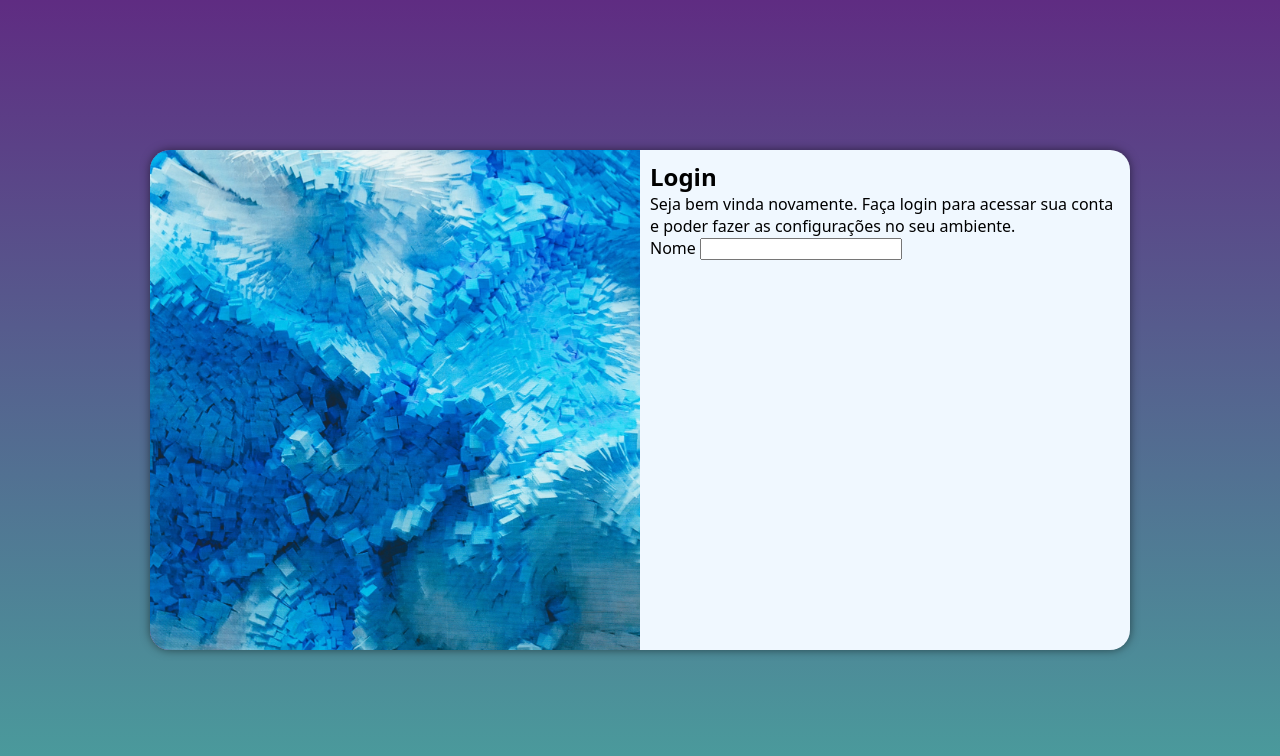
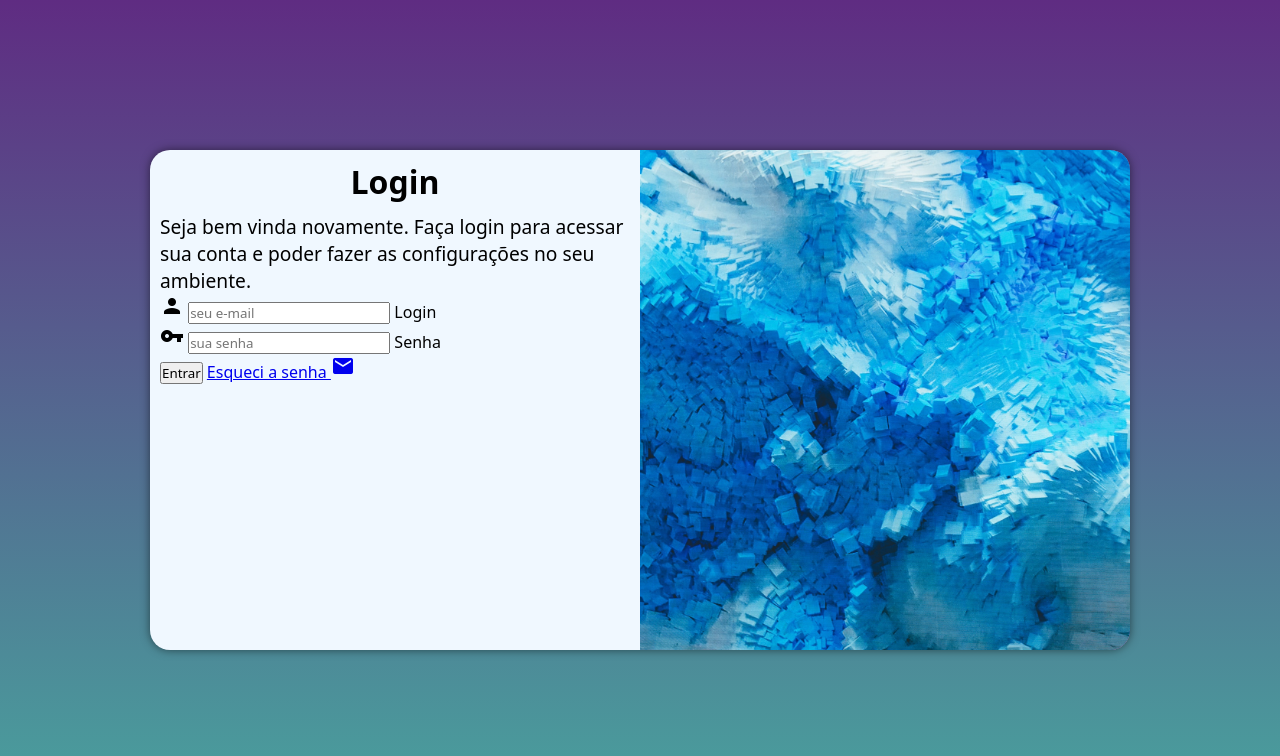
Before and after one commit to Beto2Franca/projeto-login, a plain HTML site: page index.html in a window 1280 px wide. Drawn offline with Linux system fonts and the light colour scheme.

Commit message:
formulario projeto login

```diff
--- a/estilos/media-query.css
+++ b/estilos/media-query.css
@@ -45,13 +45,23 @@
     }
 
     section#login > div#imagem{
-        float: left;
+        float: right;
         width: 50%;
         height: 100%;
     }
 
     section#login > div#formulario{
-        float: right;
+        float: left;
         width: 50%;
     }
+
+    div#formulario > h1{
+       font-size: 2em;
+
+
+    }
+
+    div#formulario > p{
+        font-size: 1.2em;
+    }
 }
--- a/estilos/style.css
+++ b/estilos/style.css
@@ -43,8 +43,8 @@ section#login{
 
     /* Fazer uam animação quando for mudar de telas. Celuar, tablte, etc. Transition */
 
-    transition: width .2s, height .2s;
-    transition-timing-function: ease;
+    /* transition: width .2s, height .2s;
+    transition-timing-function: ease; */
 }
 
 section#login > div#imagem{
@@ -59,3 +59,13 @@ div#formulario{
     display: block;
     padding: 10px;
 }
+
+div#formulario > h1{
+    text-align: center;
+    margin-bottom: 10px;
+
+}
+
+div#formulario > p{
+    font-size: 0.8em;
+}
--- a/index.html
+++ b/index.html
@@ -5,6 +5,7 @@
     <meta http-equiv="X-UA-Compatible" content="IE=edge">
     <meta name="viewport" content="width=device-width, initial-scale=1.0">
     <title>Tela de Login</title>
+    <link href="https://fonts.googleapis.com/icon?family=Material+Icons" rel="stylesheet">
     <link rel="stylesheet" href="estilos/style.css">
     <link rel="stylesheet" href="estilos/media-query.css">
 
@@ -24,8 +25,21 @@
 
                 <form action="login.php" method="post">
 
-                    <label for="inome">Nome</label>
-                    <input type="text" name="nome" id="inome">
+                    <div class="campo">
+                        <span class="material-icons">person</span>
+                        <input type="email" name="login" id="ilogin" placeholder="seu e-mail" autocomplete="email" required maxlength="30">
+                        <label for="ilogin">Login</label>
+                    </div>
+
+                    <div class="campo">
+                        <span class="material-icons">vpn_key</span>
+                        <input type="password" name="senha" id="isenha" placeholder="sua senha" autocomplete="current-password" required minlength="8" maxlength="20">
+                         <label for="isenha">Senha</label>
+                    </div>
+
+                    <input type="submit" value="Entrar">
+                    <a href="esqueci.html">Esqueci a senha <span class="material-icons">mail</span> </a>
+
 
                 </form>
 
```
